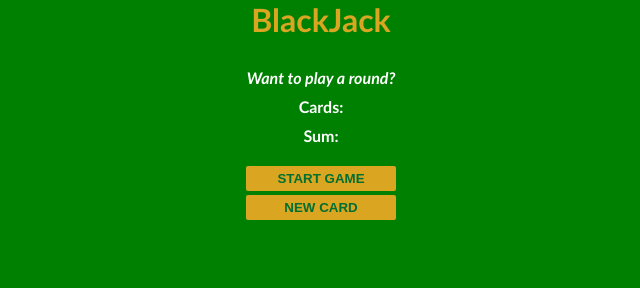
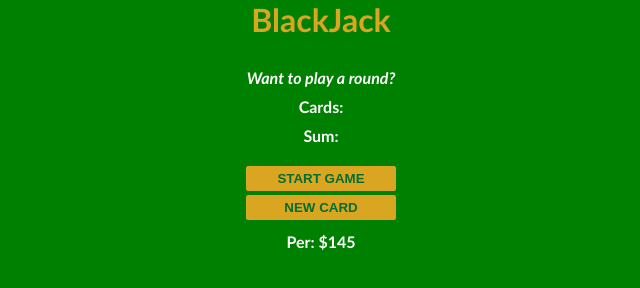
Before and after one commit to Harshul02/BlackJack, a plain HTML site: page index.html in a window 1280 px wide. Shown: the full height of the page, 319-959 px from the left. Drawn offline with Linux system fonts and the light colour scheme.

Commit message:
Added Chips

```diff
--- a/index.css
+++ b/index.css
@@ -24,6 +24,10 @@ h1{
     margin: 10px;
 }
 
+#player-el{
+    margin: 10px;
+}
+
 button{
     color: #016f32;
     width: 150px;
--- a/index.html
+++ b/index.html
@@ -18,6 +18,7 @@
     <button onclick="startGame()">START GAME</button>
     <br>
     <button onclick="newCard()">NEW CARD</button>
+    <p id="player-el">Per: $145</p>
     <script src="index.js"></script>
 </body>
 </html>
--- a/index.js
+++ b/index.js
@@ -6,6 +6,11 @@ let message="";
 let messageEL=document.getElementById("message-el");
 let sumEL=document.querySelector("#sum-el");
 let cardEL=document.getElementById("card-el");
+let playerName = "Per";
+let playerChips = 145;
+
+let palyerEL = document.getElementById("player-el");
+palyerEL.textContent = playerName + ": $" + playerChips;
 
 function getrandomCard()
 {
@@ -52,8 +57,10 @@ function renderGame()
 
 function newCard()
 {
+    if(hasAlive === true && hasBlack === false){
     let card =getrandomCard();
     sum+=card;
     cards.push(card);
     renderGame();
+    }
 }
```
